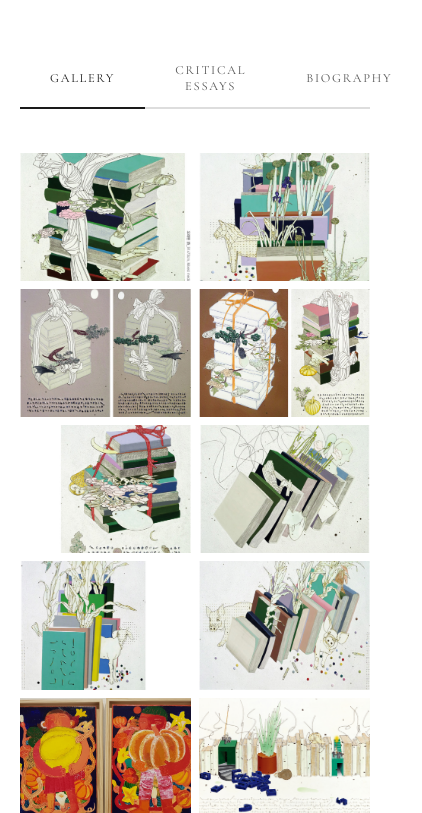
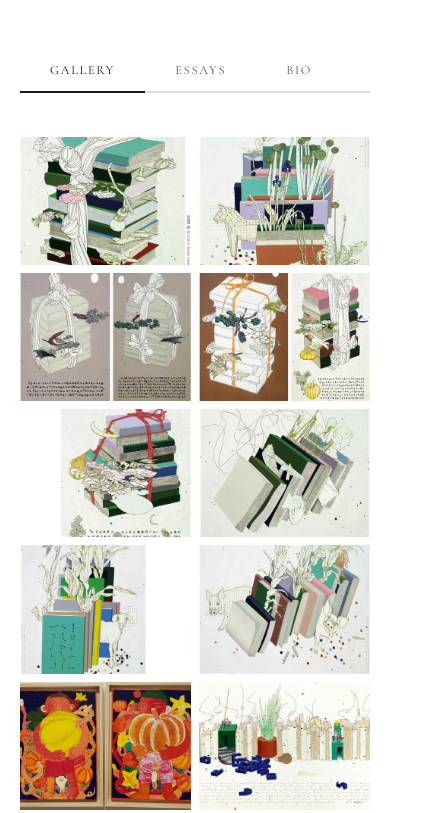
Before and after one commit to jogyeong/sculpture, a plain HTML site: page onesil/index.html in a window 390 px wide. Shown: the part 1659-2472 px from the top of the page, 422 px wide, since content can reach past the window. Drawn offline with nearby package versions, Linux system fonts and the light colour scheme.

Commit message:
fix: 탭 메뉴 텍스트 축약 (모바일 대응)

```diff
--- a/onesil/index.html
+++ b/onesil/index.html
@@ -600,8 +600,8 @@
 
     <div class="tab-nav fade-in">
       <button class="tab-btn active" data-artist="onesil" data-tab="gallery">Gallery</button>
-      <button class="tab-btn" data-artist="onesil" data-tab="essay">Critical Essays</button>
-      <button class="tab-btn" data-artist="onesil" data-tab="bio">Biography</button>
+      <button class="tab-btn" data-artist="onesil" data-tab="essay">Essays</button>
+      <button class="tab-btn" data-artist="onesil" data-tab="bio">Bio</button>
     </div>
 
     <!-- Gallery -->
@@ -716,8 +716,8 @@
 
     <div class="tab-nav fade-in">
       <button class="tab-btn active" data-artist="gyeongin" data-tab="gallery">Gallery</button>
-      <button class="tab-btn" data-artist="gyeongin" data-tab="essay">Critical Essays</button>
-      <button class="tab-btn" data-artist="gyeongin" data-tab="bio">Biography</button>
+      <button class="tab-btn" data-artist="gyeongin" data-tab="essay">Essays</button>
+      <button class="tab-btn" data-artist="gyeongin" data-tab="bio">Bio</button>
     </div>
 
     <!-- Gallery -->
```
